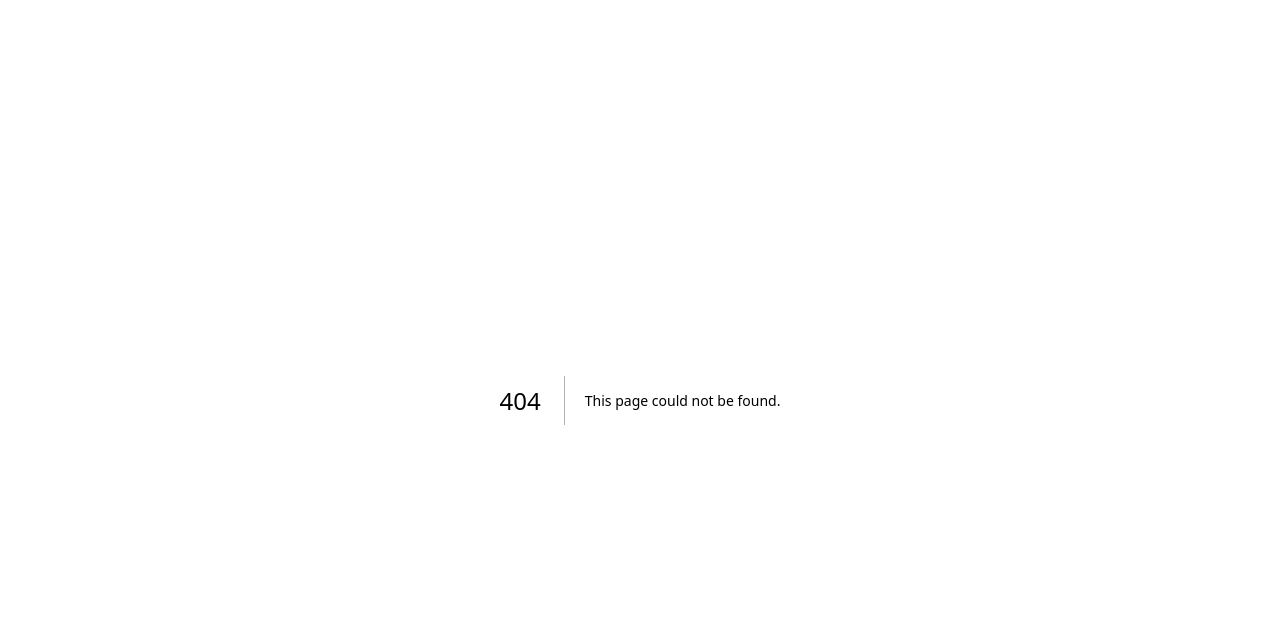
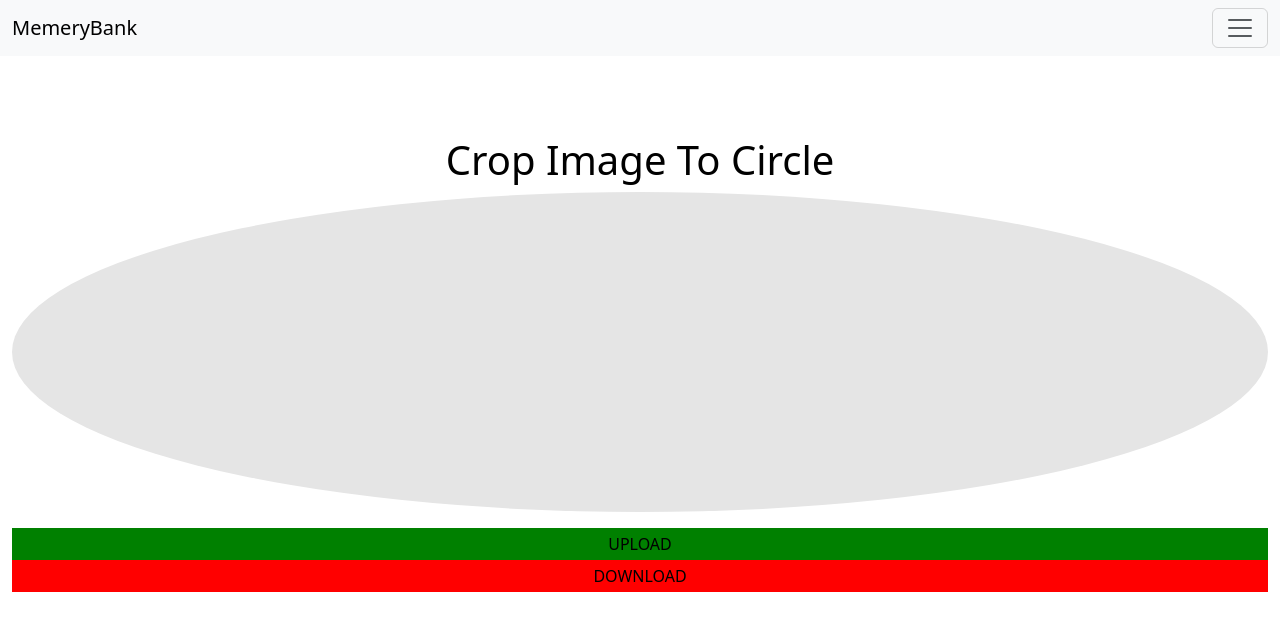
Before and after one commit to David-Mullally/memery_bank, a Next.js app: page /tools/crop_to_circle in a window 1280 px wide. Before the commit this address had no page. Shown: the top 630 px of the page. Built offline with nearby package versions, Linux system fonts and the light colour scheme.

Commit message:
add circular cropping tool

```diff
--- /dev/null
+++ b/src/app/components/CircularCropComponent.tsx
@@ -0,0 +1,138 @@
+import React, { useRef, useState } from "react";
+import html2canvas from "html2canvas";
+
+const CircularCropComponent: React.FC = () => {
+  const imageRef = useRef<HTMLImageElement>(null);
+  const [imageURL, setImageURL] = useState<string>("");
+  const [isUploadInptDisplayHidden, setUploadInputDisplayHidden] =
+    useState<boolean>(true);
+
+  const handleUploadInputDisplayHidden = () => {
+    setUploadInputDisplayHidden(false);
+  };
+
+  const handleImageChange = (event: React.ChangeEvent<HTMLInputElement>) => {
+    const file = event.target.files?.[0];
+    if (file) {
+      const imageURL = URL.createObjectURL(file);
+      setImageURL(imageURL);
+    }
+    setUploadInputDisplayHidden(true);
+  };
+
+  const handleDownload = async () => {
+    const croppedImage = await generateCircularCrop(imageRef);
+    if (croppedImage) {
+      // Create a temporary anchor element to trigger download
+      const downloadLink = document.createElement("a");
+      downloadLink.href = croppedImage;
+      downloadLink.download = "circular_crop.png";
+      document.body.appendChild(downloadLink);
+      downloadLink.click();
+      document.body.removeChild(downloadLink);
+    }
+  };
+
+  const generateCircularCrop = async (
+    imageRef: React.RefObject<HTMLImageElement>
+  ) => {
+    if (imageRef.current) {
+      // Create a circular mask
+      imageRef.current.style.borderRadius = "50%";
+
+      try {
+        // Convert the image contents to an image (PNG format)
+        const canvas = await html2canvas(imageRef.current, {
+          useCORS: true,
+          backgroundColor: null, // Set background color to transparent
+        });
+
+        // Reset the image style after conversion
+        imageRef.current.style.borderRadius = "0%";
+
+        // Create a new canvas to remove the white background
+        const finalCanvas = document.createElement("canvas");
+        finalCanvas.width = canvas.width;
+        finalCanvas.height = canvas.height;
+        const ctx = finalCanvas.getContext("2d")!;
+        ctx.drawImage(canvas, 0, 0);
+
+        // Convert the final canvas to a data URL
+        const croppedImage = finalCanvas.toDataURL("image/png");
+        //Remove circular mask afetr download
+        imageRef.current.style.borderRadius = "50%";
+        return croppedImage;
+      } catch (error) {
+        console.error("Error generating circular crop:", error);
+      }
+    }
+
+    return null;
+  };
+
+  return (
+    <div
+      style={{
+        width: "100%",
+        height: "100%",
+        display: "flex",
+        flexDirection: "column",
+        justifyContent: "center",
+      }}
+    >
+      <div
+        style={{
+          backgroundColor: "#E5E5E5",
+          backgroundImage: `url(${imageURL})`,
+          width: "100%",
+          height: "100%",
+          backgroundSize: "cover",
+          borderRadius: "50%",
+          marginBottom: "2vh",
+        }}
+        ref={imageRef}
+      ></div>
+      {isUploadInptDisplayHidden ? (
+        <div
+          style={{
+            height: "5vh",
+            width: "100%",
+            margin: "0",
+            color: "black",
+            display: "flex",
+            alignItems: "center",
+            justifyContent: "center",
+            background: "green",
+          }}
+          onClick={handleUploadInputDisplayHidden}
+        >
+          UPLOAD
+        </div>
+      ) : (
+        <input
+          type="file"
+          accept="image/*"
+          onChange={handleImageChange}
+          style={{ width: "100%" }}
+        />
+      )}
+      <div
+        style={{
+          height: "5vh",
+          width: "100%",
+          margin: "0",
+          color: "black",
+          display: "flex",
+          alignItems: "center",
+          justifyContent: "center",
+          background: "red",
+        }}
+        onClick={handleDownload}
+      >
+        DOWNLOAD
+      </div>
+    </div>
+  );
+};
+
+export default CircularCropComponent;
--- a/src/app/components/NavbarComponent.tsx
+++ b/src/app/components/NavbarComponent.tsx
@@ -65,21 +65,50 @@ function OffcanvasNavbar() {
                       </a>
                     )}
                   </Link>
-                  <Link href="/memePage" legacyBehavior>
-                    {currentPage === "/memePage" ? (
+                  <Link href="/meme_page" legacyBehavior>
+                    {currentPage === "/meme_page" ? (
                       <a
-                        onClick={()=>handleCurrentPage("/memePage")}
+                        onClick={()=>handleCurrentPage("/meme_page")}
                         className="nav-link"
                         style={{ borderBottom: "1px solid yellow" }}
                       >
                         Make Memes
                       </a>
                     ) : (
-                      <a onClick={()=>handleCurrentPage("/memePage")} className="nav-link">
+                      <a onClick={()=>handleCurrentPage("/meme_page")} className="nav-link">
                         Make Memes
                       </a>
                     )}
                   </Link>
+                   <NavDropdown
+                    title="Tools"
+                    id={`offcanvasNavbarDropdown-expand-${expand}`}
+                  >
+                    <NavDropdown.Item href="/tools/crop_to_circle">
+                    <Link href="/tools/crop_to_circle" legacyBehavior>
+                    {currentPage === "/tools/crop-to-circle" ? (
+                      <a
+                        onClick={()=>handleCurrentPage("/tools/crop_to_circle")}
+                        className="nav-link"
+                        style={{ borderBottom: "1px solid yellow" }}
+                      >
+                        Crop To Circle
+                      </a>
+                    ) : (
+                      <a onClick={()=>handleCurrentPage("/tools/crop-to-circle")} className="nav-link">
+                        Crop To Circle
+                      </a>
+                    )}
+                  </Link>
+                    </NavDropdown.Item>
+                    <NavDropdown.Item href="/tools/superimpose">
+                      Superimpose (Coming Soon!)
+                    </NavDropdown.Item>
+                    <NavDropdown.Divider />
+                    <NavDropdown.Item href="#action5">
+                      ??? (Coming Soon)
+                    </NavDropdown.Item>
+                  </NavDropdown>
                   <Link href="/contact" legacyBehavior>
                     {currentPage === "/contact" ? (
                       <a
@@ -95,19 +124,6 @@ function OffcanvasNavbar() {
                       </a>
                     )}
                   </Link>
-                  {/* <NavDropdown
-                    title="Dropdown"
-                    id={`offcanvasNavbarDropdown-expand-${expand}`}
-                  >
-                    <NavDropdown.Item href="#action3">Action</NavDropdown.Item>
-                    <NavDropdown.Item href="#action4">
-                      Another action
-                    </NavDropdown.Item>
-                    <NavDropdown.Divider />
-                    <NavDropdown.Item href="#action5">
-                      Something else here
-                    </NavDropdown.Item>
-      </NavDropdown>*/}
                 </Nav>
                 {/*<Form className="d-flex">
                   <Form.Control
--- a/src/app/components/memePanelComponent.tsx
+++ b/src/app/components/memePanelComponent.tsx
@@ -1,9 +1,7 @@
 import React, { FC, useState, useEffect } from "react";
 import { useEditImageProperties } from "@/app/stores/EditImageProperties";
 import { useMemeLayout } from "@/app/stores/memeLayout";
-import DraggableElement from "./draggableComponent";
-import Row from "react-bootstrap/Row";
-import Col from "react-bootstrap/Col"
+import DraggableElement from "./draggableElement";
 import useOrientation from "./utils/hooks/useOrientation";
 
 interface MemePanelComponentProps {
--- a/src/pages/about.tsx
+++ b/src/pages/about.tsx
@@ -1,5 +1,3 @@
-// pages/about.tsx
-"use client";
 import React from "react";
 
 const AboutPage: React.FC = () => {
--- a/src/pages/index.tsx
+++ b/src/pages/index.tsx
@@ -70,7 +70,7 @@ const HomePage: React.FC = () => {
                   borderRadius: "10px",
                   padding: "0.1em",
                 }}
-                href="/memePage"
+                href="/meme_page"
               >
                 Start Memeing
               </Link>
@@ -98,7 +98,7 @@ const HomePage: React.FC = () => {
                   borderRadius: "10px",
                   padding: "0.1em",
                 }}
-                href="/memePage"
+                href="/meme_page"
               >
                 Start Memeing
               </Link>
--- a/src/pages/memePage.tsx
+++ b/src/pages/meme_page.tsx
@@ -4,7 +4,7 @@ import EditImageComponent from "@/app/components/EditImageComponent";
 import { useState, useEffect, useRef } from "react";
 import useOrientation from "@/app/components/utils/hooks/useOrientation";
 import OffcanvasNavbar from "@/app/components/NavbarComponent";
-import DraggableElement from "@/app/components/draggableComponent";
+import DraggableElement from "@/app/components/draggableElement";
 import { useEditImageProperties } from "@/app/stores/EditImageProperties";
 import html2canvas from "html2canvas";
 
--- /dev/null
+++ b/src/pages/tools/crop_to_circle.tsx
@@ -0,0 +1,67 @@
+import React, { useState, useEffect } from "react";
+import CircularCropComponent from "@/app/components/CircularCropComponent";
+import { Container, Row, Col } from "react-bootstrap";
+import useOrientation from "@/app/components/utils/hooks/useOrientation";
+import OffcanvasNavbar from "@/app/components/NavbarComponent";
+
+const CropToCirclePage: React.FC = () => {
+  const orientation = useOrientation();
+  const [isLandscape, setIsLandscape] = useState<boolean>(false);
+  useEffect(() => {
+    setIsLandscape(orientation);
+  }, [orientation]);
+  return (
+    <Container
+      fluid
+      style={{
+        display: "flex",
+        flexDirection: "column",
+        justifyContent: "space-around",
+        width: "100vw",
+        height: "100vh",
+        overflow: "hidden",
+      }}
+      >
+          <Row>
+              <OffcanvasNavbar />
+          </Row>
+      <Col>
+        <Row style={{ textAlign: "center", width: "100vw", marginTop: "10vh" }}>
+          {isLandscape ? (
+            <h5 style={{ color: "black" }}> Crop Image To Circle</h5>
+          ) : (
+            <h1 style={{ color: "black" }}>Crop Image To Circle</h1>
+          )}
+        </Row>
+        {isLandscape ? (
+          <Row
+            style={{
+              height: " 63vh",
+              width: "100vw",
+              display: "flex",
+              justifyContent: "center",
+              padding: "0 30vw",
+            }}
+          >
+            <CircularCropComponent />
+          </Row>
+        ) : (
+          <Row
+            style={{
+              height: "50vh",
+              width: "100vw",
+              display: "flex",
+              flexDirection: "column",
+              justifyContent: "center",
+              alignItems: "center",
+            }}
+          >
+            <CircularCropComponent />
+          </Row>
+        )}
+      </Col>
+    </Container>
+  );
+};
+
+export default CropToCirclePage;
```
Also changed, not shown: src/app/components/customizeResizeHandle.tsx (renamed from src/app/components/customizeResizeHandleComponent.tsx), src/app/components/draggableElement.tsx (renamed from src/app/components/draggableComponent.tsx).
